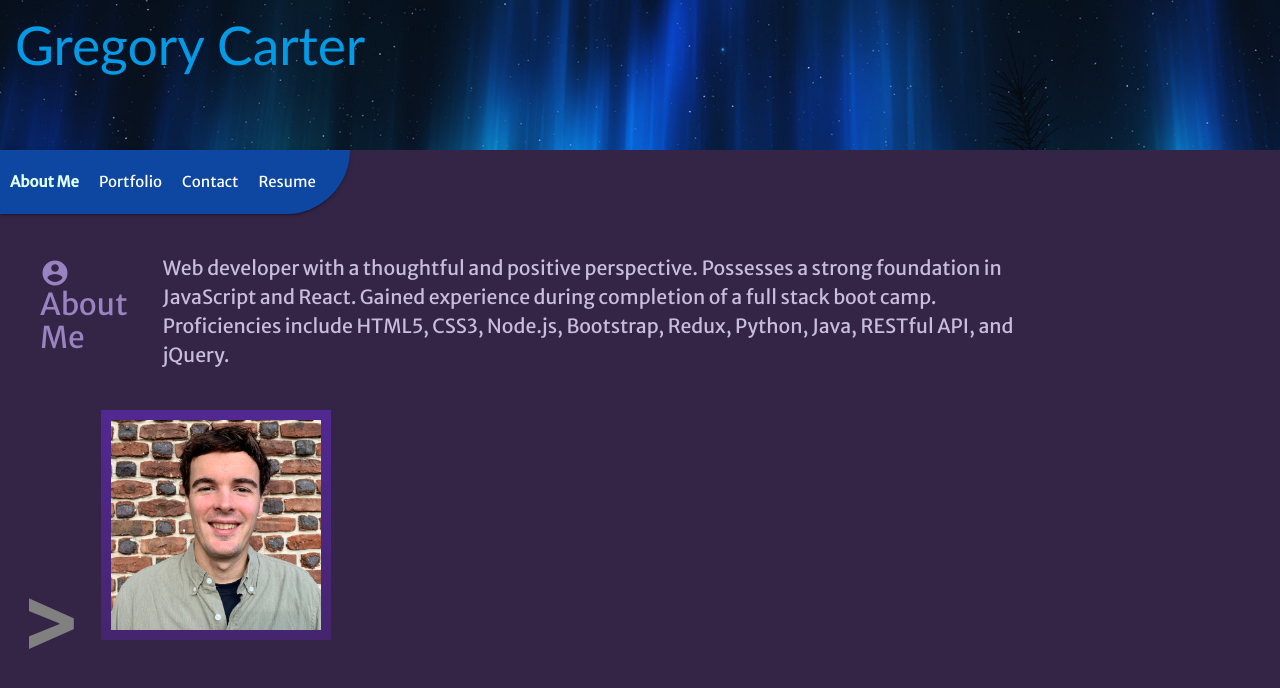
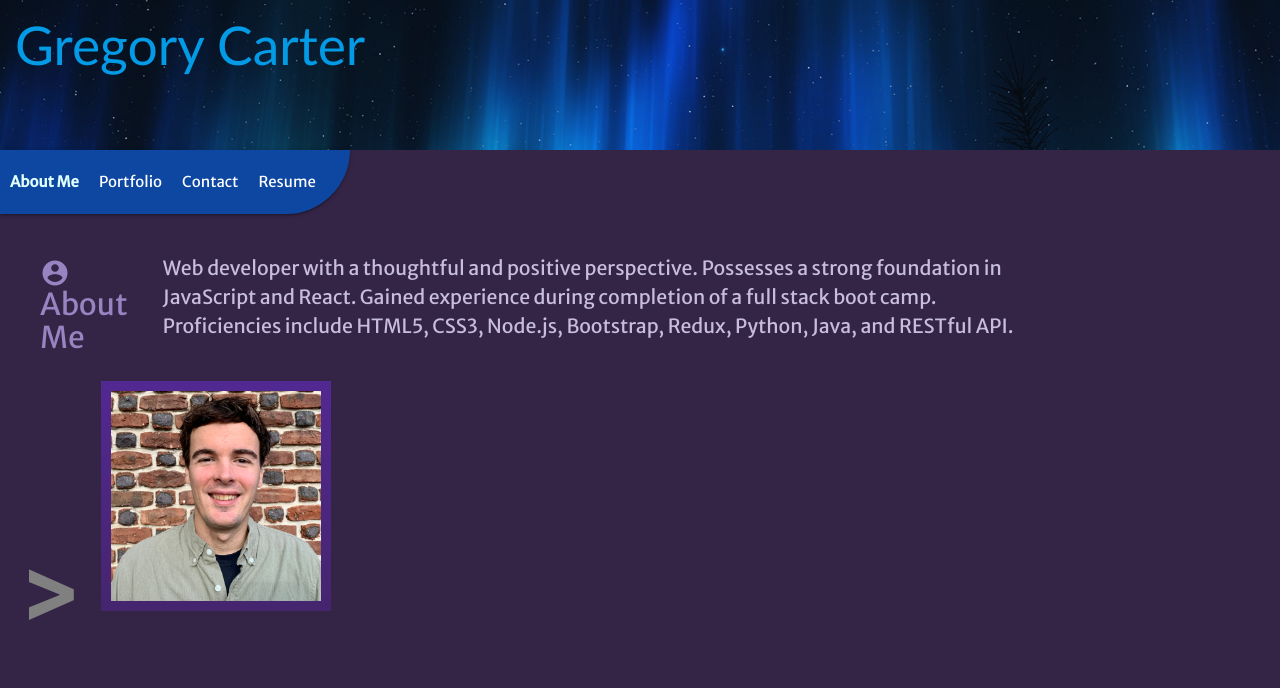
Before and after one commit to gregoryjohncarter/react-descriptive-materials, a React (Create React App) app: page / in a window 1280 px wide. Shown: the top 688 px of the page. Built offline with nearby package versions, Linux system fonts and the light colour scheme; a web font is replaced by a local one.

Commit message:
about update

```diff
--- a/src/App.js
+++ b/src/App.js
@@ -16,7 +16,7 @@ function App() {
   const [categories] = useState([
     {
       section: 'About Me',
-      description: 'Web developer with a thoughtful and positive perspective. Possesses a strong foundation in JavaScript and React. Gained experience during completion of a full stack boot camp. Proficiencies include HTML5, CSS3, Node.js, Bootstrap, Redux, Python, Java, RESTful API, and jQuery.',
+      description: 'Web developer with a thoughtful and positive perspective. Possesses a strong foundation in JavaScript and React. Gained experience during completion of a full stack boot camp. Proficiencies include HTML5, CSS3, Node.js, Bootstrap, Redux, Python, Java, and RESTful API.',
       icon: 'account_circle'
     },
     { section: 'Portfolio', description: 'Please consider browsing through some of my projects. Also see additional GitHub links for more info.', icon:'dashboard' },
```
